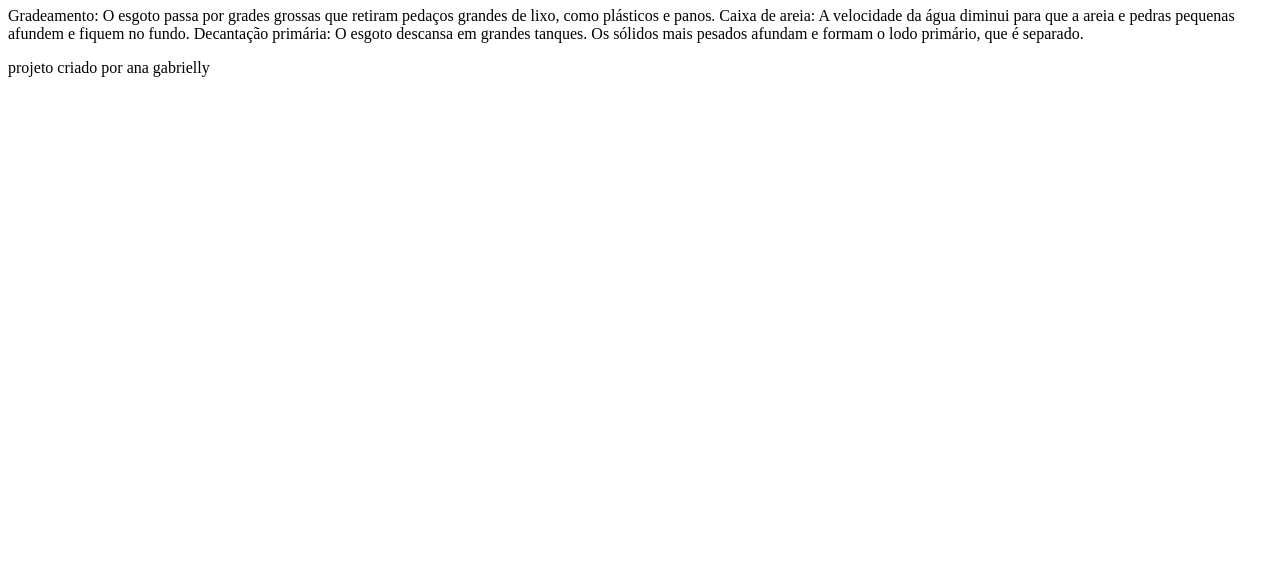
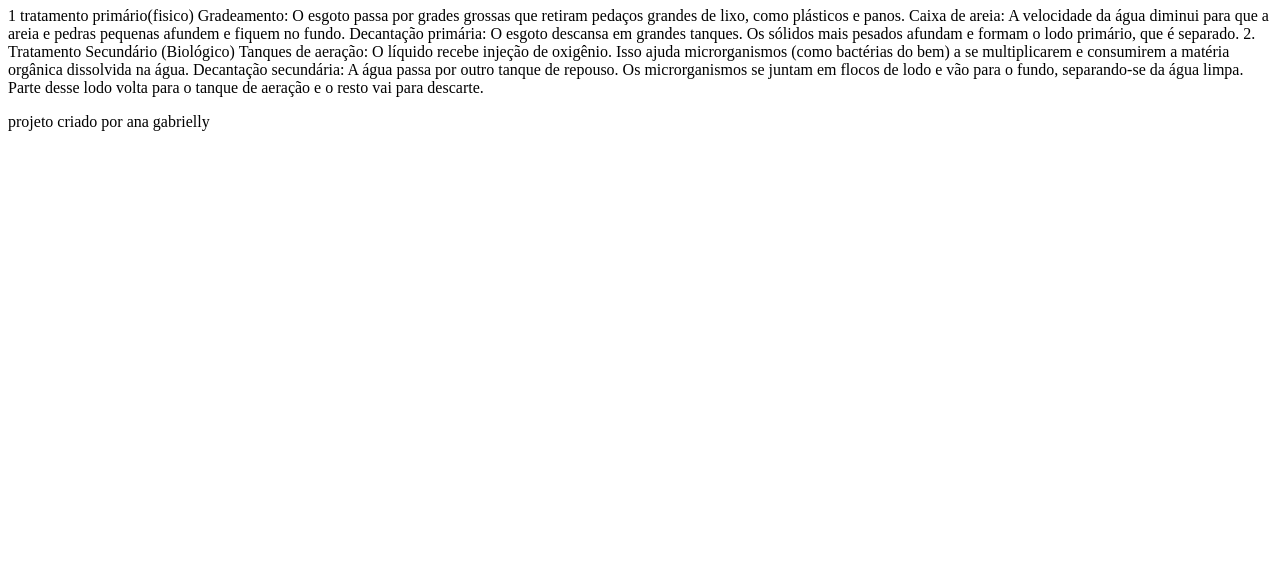
Before and after one commit to Amostradinha67/Tabralho-Ana-Gabrielly, a plain HTML site: page index.html in a window 1280 px wide. Shown: the part 231-800 px from the top of the page. Drawn offline with Linux system fonts and the light colour scheme.

Commit message:
Update index.html

```diff
--- a/index.html
+++ b/index.html
@@ -23,9 +23,12 @@
   <main>
     <img src= "imagem-blog.png" alt="Tartaruga-marinha nadando em um mar de águas cristalinas perto de um recife de corais colorido.">
   <h1> passo a passo</h1>
-    <p>Gradeamento: O esgoto passa por grades grossas que retiram pedaços grandes de lixo, como plásticos e panos.
+    <p> 1 tratamento primário(fisico) Gradeamento: O esgoto passa por grades grossas que retiram pedaços grandes de lixo, como plásticos e panos.
 Caixa de areia: A velocidade da água diminui para que a areia e pedras pequenas afundem e fiquem no fundo.
-Decantação primária: O esgoto descansa em grandes tanques. Os sólidos mais pesados afundam e formam o lodo primário, que é separado.</p>
+Decantação primária: O esgoto descansa em grandes tanques. Os sólidos mais pesados afundam e formam o lodo primário, que é separado.
+  2. Tratamento Secundário (Biológico)
+Tanques de aeração: O líquido recebe injeção de oxigênio. Isso ajuda microrganismos (como bactérias do bem) a se multiplicarem e consumirem a matéria orgânica dissolvida na água.
+Decantação secundária: A água passa por outro tanque de repouso. Os microrganismos se juntam em flocos de lodo e vão para o fundo, separando-se da água limpa. Parte desse lodo volta para o tanque de aeração e o resto vai para descarte.</p>
   </main>
   <footer>projeto criado por ana gabrielly</footer>
    </body>
```
